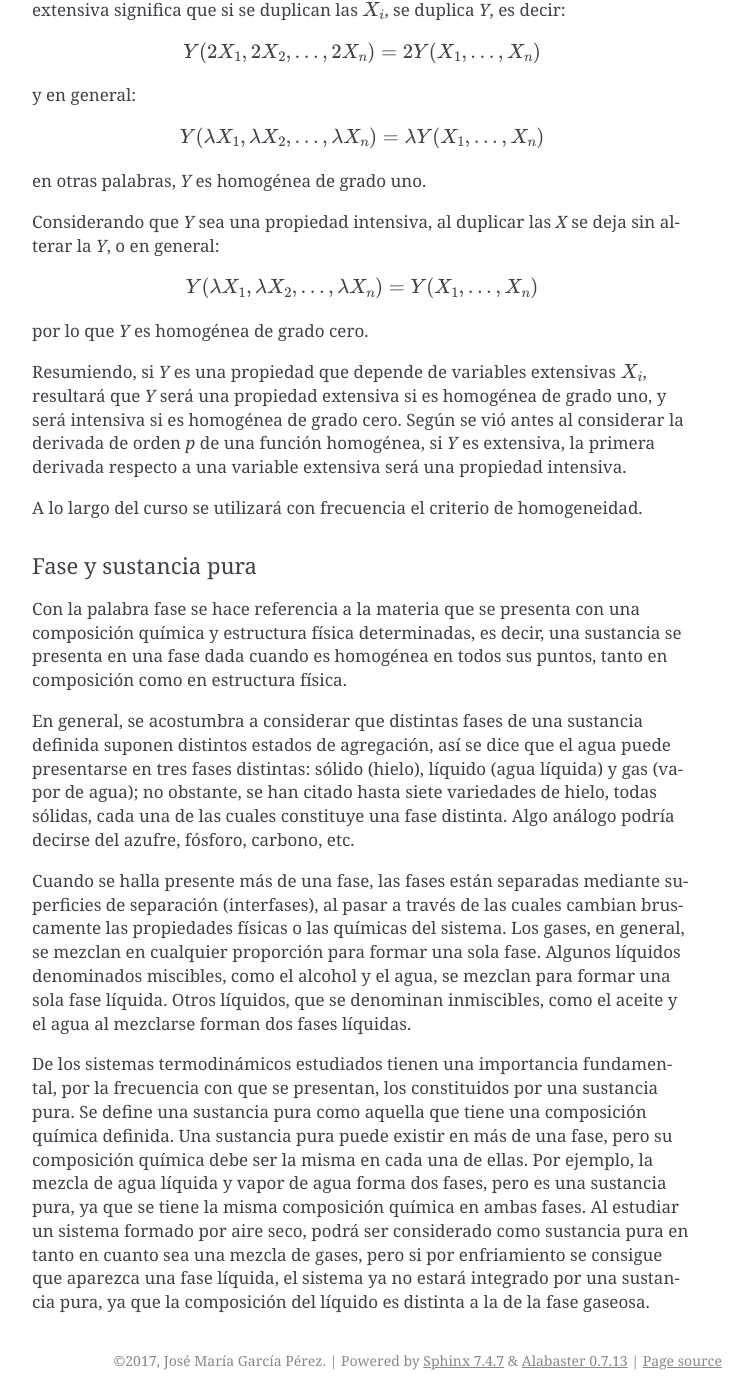
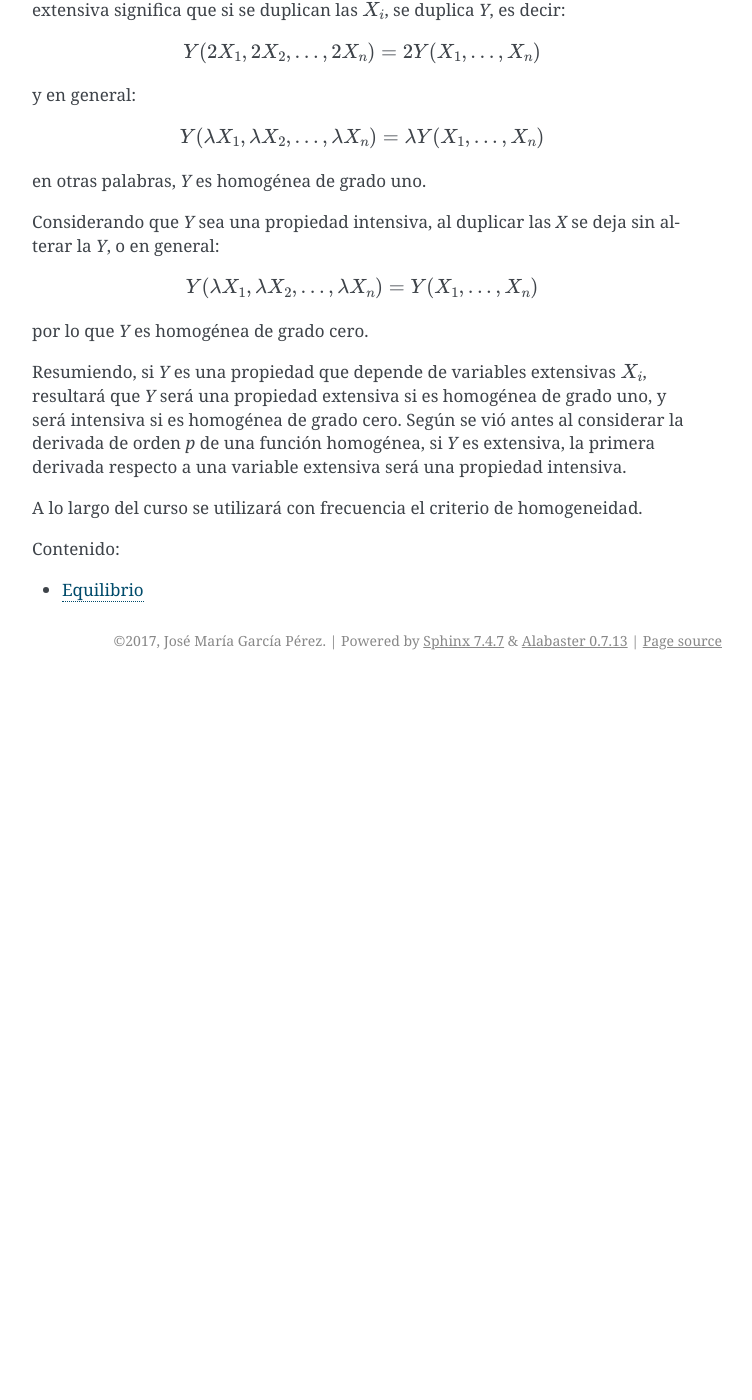
Before and after one commit to mantielero/termodinamica, a Sphinx documentation site: the page built from source/conceptos.rst, in a window 1280 px wide and 1400 px high, scrolled down 7012 px. Shown: the whole window, without its empty margins (388-1140 px from the left). Built offline with Sphinx 7.4.7, drawn with Linux system fonts in a browser that asks for light colours; after the commit the page ends 7692 px from its top, so only the background shows below that; some of the changed text lies outside the part shown.

Commit message:
Convertimos a índice

```diff
--- a/source/conceptos.rst
+++ b/source/conceptos.rst
@@ -182,13 +182,9 @@ Resumiendo, si *Y* es una propiedad que depende de variables extensivas :math:`X
 
 A lo largo del curso se utilizará con frecuencia el criterio de homogeneidad.
 
-Fase y sustancia pura
-^^^^^^^^^^^^^^^^^^^^^
 
-Con la palabra fase se hace referencia a la materia que se presenta con una composición química y estructura física determinadas, es decir, una sustancia se presenta en una fase dada cuando es homogénea en todos sus puntos, tanto en composición como en estructura física.
+.. toctree::
+   :maxdepth: 1
+   :caption: Contenido:
 
-En general, se acostumbra a considerar que distintas fases de una sustancia definida suponen distintos estados de agregación, así se dice que el agua puede presentarse en tres fases distintas: sólido (hielo), líquido (agua líquida) y gas (vapor de agua); no obstante, se han citado hasta siete variedades de hielo, todas sólidas, cada una de las cuales constituye una fase distinta. Algo análogo podría decirse del azufre, fósforo, carbono, etc.
-
-Cuando se halla presente más de una fase, las fases están separadas mediante superficies de separación (interfases), al pasar a través de las cuales cambian bruscamente las propiedades físicas o las químicas del sistema. Los gases, en general, se mezclan en cualquier proporción para formar una sola fase. Algunos líquidos denominados miscibles, como el alcohol y el agua, se mezclan para formar una sola fase líquida. Otros líquidos, que se denominan inmiscibles, como el aceite y el agua al mezclarse forman dos fases líquidas.
-
-De los sistemas termodinámicos estudiados tienen una importancia fundamental, por la frecuencia con que se presentan, los constituidos por una sustancia pura. Se define una sustancia pura como aquella que tiene una composición química definida. Una sustancia pura puede existir en más de una fase, pero su composición química debe ser la misma en cada una de ellas. Por ejemplo, la mezcla de agua líquida y vapor de agua forma dos fases, pero es una sustancia pura, ya que se tiene la misma composición química en ambas fases. Al estudiar un sistema formado por aire seco, podrá ser considerado como sustancia pura en tanto en cuanto sea una mezcla de gases, pero si por enfriamiento se consigue que aparezca una fase líquida, el sistema ya no estará integrado por una sustancia pura, ya que la composición del líquido es distinta a la de la fase gaseosa.
+   conceptos_equilibrio
```
